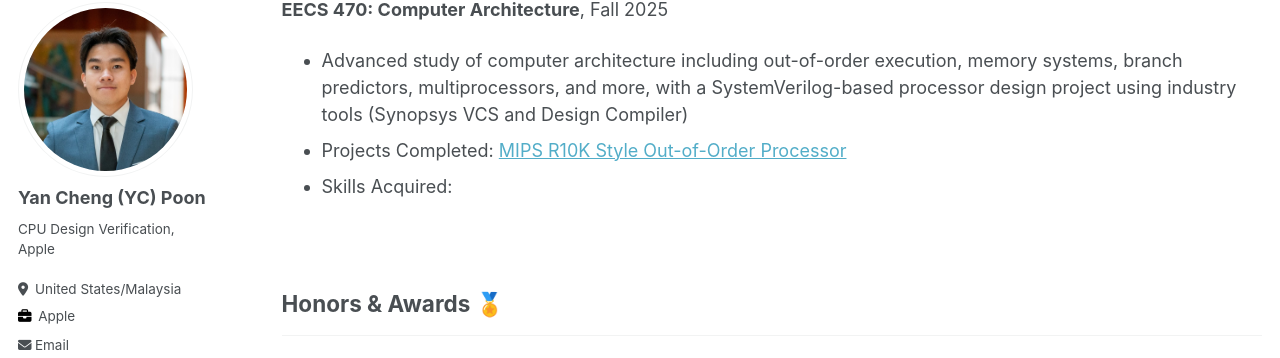
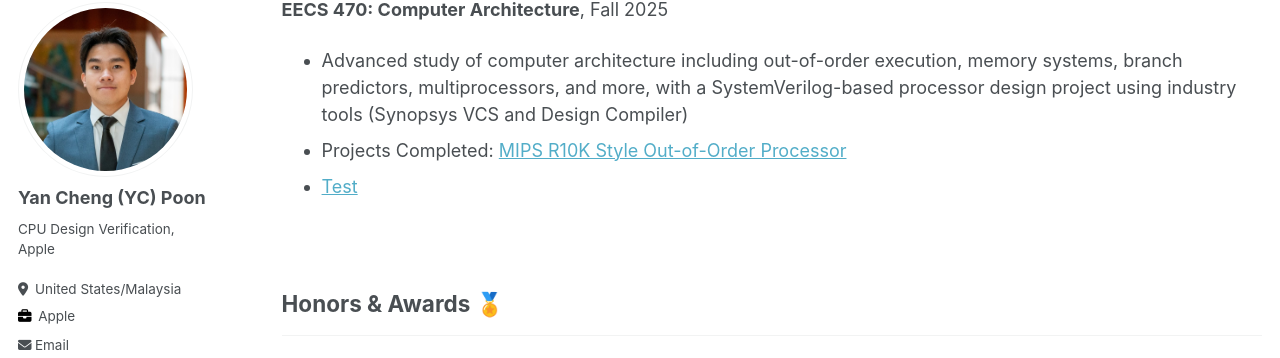
Before and after one commit to ycpoon/ycpoon.github.io, a Jekyll site: the page built from _pages/academicjourney.md, in a window 1280 px wide and 900 px high, scrolled down 898 px. Shown: the part 84-442 px from the top of the window. Built offline with Jekyll 4.4.1, drawn with Linux system fonts in a browser that asks for light colours.

Commit message:
acajour1

```diff
--- a/_pages/academicjourney.md
+++ b/_pages/academicjourney.md
@@ -41,7 +41,7 @@ redirect_from:
 **EECS 470: Computer Architecture**, Fall 2025
 - Advanced study of computer architecture including out-of-order execution, memory systems, branch predictors, multiprocessors, and more, with a SystemVerilog-based processor design project using industry tools (Synopsys VCS and Design Compiler)
 - Projects Completed: [MIPS R10K Style Out-of-Order Processor](/collegeprojects/#mips-r10k-style-out-of-order-processor-eecs-470)
-- Skills Acquired:
+- [Test](/experiences/#amd)
 
 &nbsp;
 &nbsp;
```
